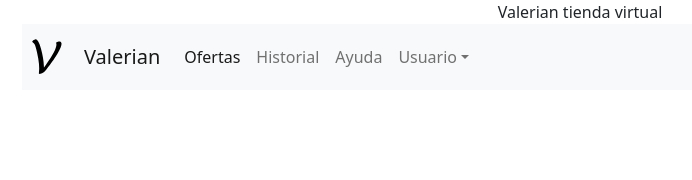
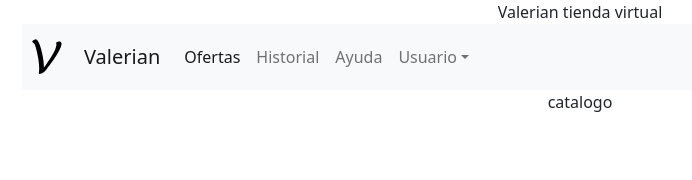
Before and after one commit to gabrielbareiro/valerian, a React (Create React App) app: page / in a window 1280 px wide. Shown: the top 180 px of the page, without its empty margins (60-752 px from the left). Built offline with nearby package versions, Linux system fonts and the light colour scheme.

Commit message:
creo el componente ItemListContainer

```diff
--- a/src/App.js
+++ b/src/App.js
@@ -2,15 +2,20 @@ import './App.css';
 import NavBar from './components/NavBar.js'
 import 'bootstrap/dist/css/bootstrap.min.css'
 import 'bootstrap/js/dist/dropdown.js'
+import ItemListContainer from './components/ItemListContainer';
 
 function App() {
   return (
     <div className="App">
       <header className="container">
         <div>Valerian tienda virtual</div>
-        <NavBar/>
+        <NavBar />
       </header>
+      <main>
+        <ItemListContainer />
+      </main>
     </div>
+
   );
 }
 
--- /dev/null
+++ b/src/components/ItemListContainer.js
@@ -0,0 +1,3 @@
+export default function ItemListContainer () {
+    return <div>catalogo</div>
+}
```
